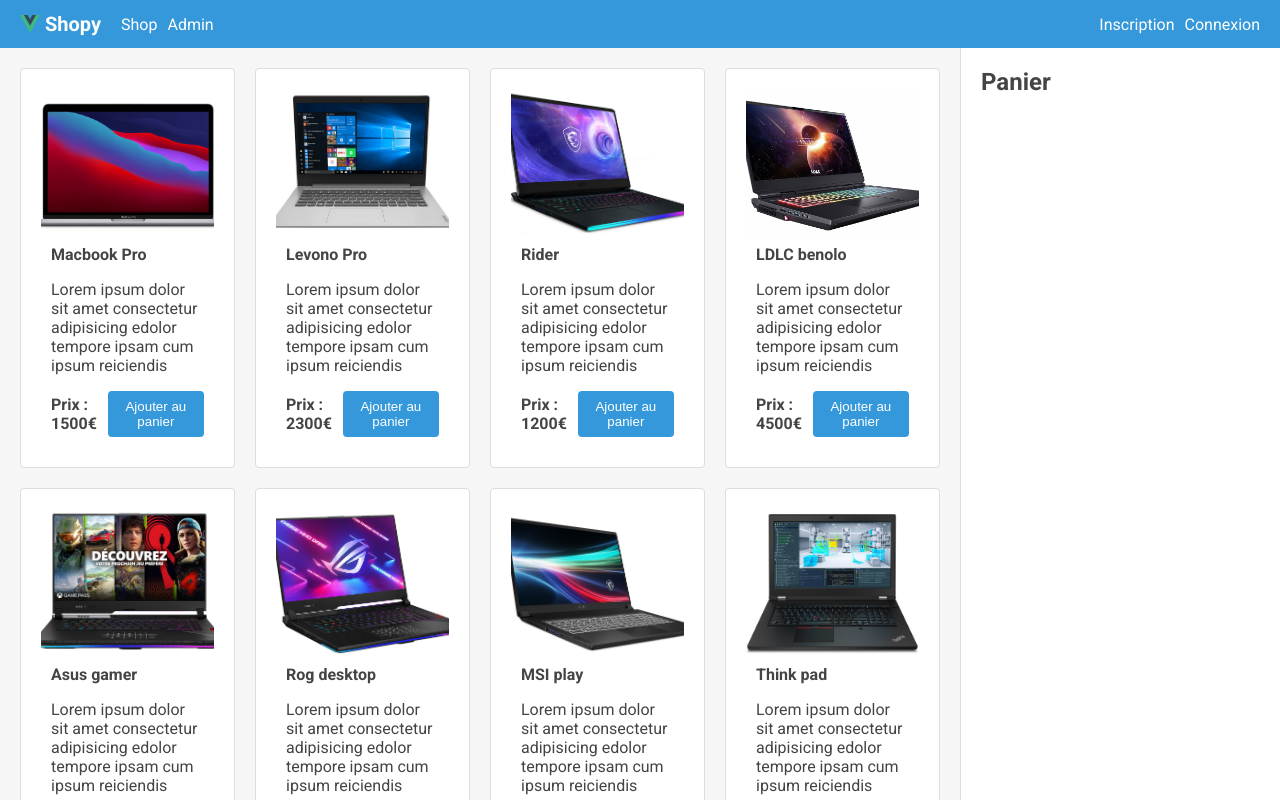
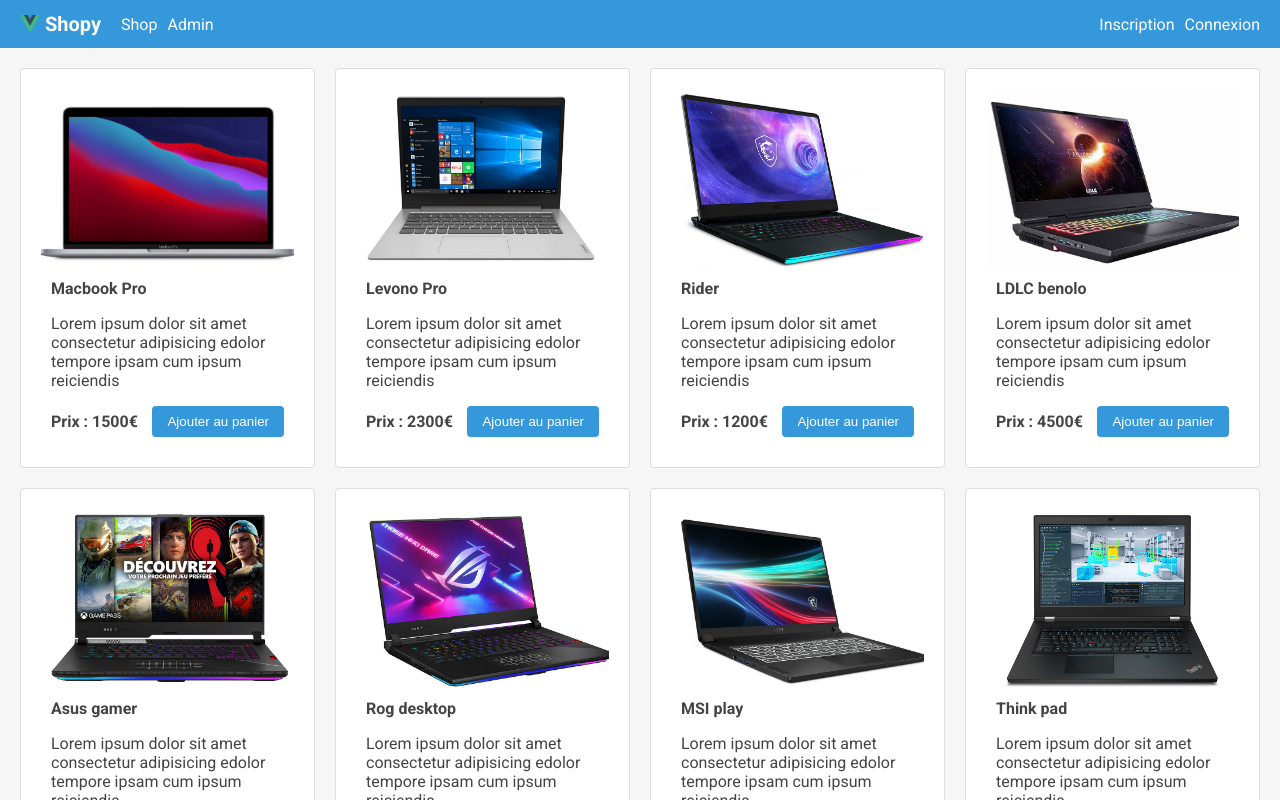
Before and after one commit to theoxav/vue-boutique, a Vue app: page / in a window 1280 px wide. Shown: the top 800 px of the page. Built offline with nearby package versions, Linux system fonts and the light colour scheme.

Commit message:
Add functionality for display total price and update styles

```diff
--- a/src/App.vue
+++ b/src/App.vue
@@ -1,8 +1,13 @@
 <template>
-  <div class="app-container">
+  <div class="app-container" :class="{ gridEmpty: cartEmpty }">
     <TheHeader class="header" />
     <Shop class="shop" :products="state.products" @add-product-to-cart="addProductToCart" />
-    <Cart class="cart" :cart="state.cart" @remove-product-from-cart="removeProductFromCart" />
+    <Cart
+      v-if="!cartEmpty"
+      class="cart"
+      :cart="state.cart"
+      @remove-product-from-cart="removeProductFromCart"
+    />
     <TheFooter class="footer" />
   </div>
 </template>
@@ -12,7 +17,7 @@
 import TheFooter from '@/components/Layouts/Footer/Footer.vue'
 import Shop from '@/components/Shop/Shop.vue'
 import Cart from '@/components/Cart/Cart.vue'
-import { reactive } from 'vue'
+import { computed, reactive } from 'vue'
 import data from './data/products'
 import type { ProductInterface } from './interfaces/Product.interface'
 import type { ProductCartInterface } from './interfaces'
@@ -24,6 +29,8 @@
   products: data,
   cart: []
 })
+
+const cartEmpty = computed(() => state.cart.length === 0)
 
 const addProductToCart = (productId: number): void => {
   const product = state.products.find((product) => product.id === productId)
@@ -52,8 +59,8 @@
 </script>
 
 <style lang="scss">
-@import './assets/base.scss';
-@import 'assets/debug.scss';
+@import './assets/scss/base.scss';
+@import 'assets/scss/debug.scss';
 
 .app-container {
   min-height: 100vh;
@@ -77,6 +84,15 @@
   }
 }
 
+.gridEmpty {
+  grid-template-areas:
+    'header'
+    'shop'
+    'cart'
+    'footer';
+  grid-template-columns: 100%;
+}
+
 .header {
   grid-area: header;
 }
--- a/src/assets/base.scss
+++ b/src/assets/scss/base.scss
@@ -142,6 +142,14 @@
   }
 }
 
+.btn-success {
+  background-color: var(--success-1);
+  color: var(--text-primary-color);
+  &:hover {
+    background-color: var(--success-2);
+  }
+}
+
 .btn-danger {
   background-color: var(--danger-1);
   color: var(--text-primary-color);
--- a/src/components/Cart/Cart.vue
+++ b/src/components/Cart/Cart.vue
@@ -5,20 +5,26 @@
       :cart="cart"
       @remove-product-from-cart="emit('remove-product-from-cart', $event)"
     />
+    <button class="btn btn-success">Commander ({{ totalPrice }}€)</button>
   </div>
 </template>
 
 <script setup lang="ts">
 import CartProductList from '@/components/Cart/CartProductList/CartProductList.vue'
-import type { ProductInterface } from '@/interfaces/Product.interface'
+import type { ProductCartInterface } from '@/interfaces'
+import { computed } from 'vue'
 
 const props = defineProps<{
-  cart: ProductInterface[]
+  cart: ProductCartInterface[]
 }>()
 
 const emit = defineEmits<{
   (event: 'remove-product-from-cart', productId: number): void
 }>()
+
+const totalPrice = computed(() =>
+  props.cart.reduce((total, product) => total + product.price * product.quantity, 0)
+)
 </script>
 
 <style lang="scss" scoped></style>
```
Also changed, not shown: src/assets/scss/debug.scss (renamed from src/assets/debug.scss).
